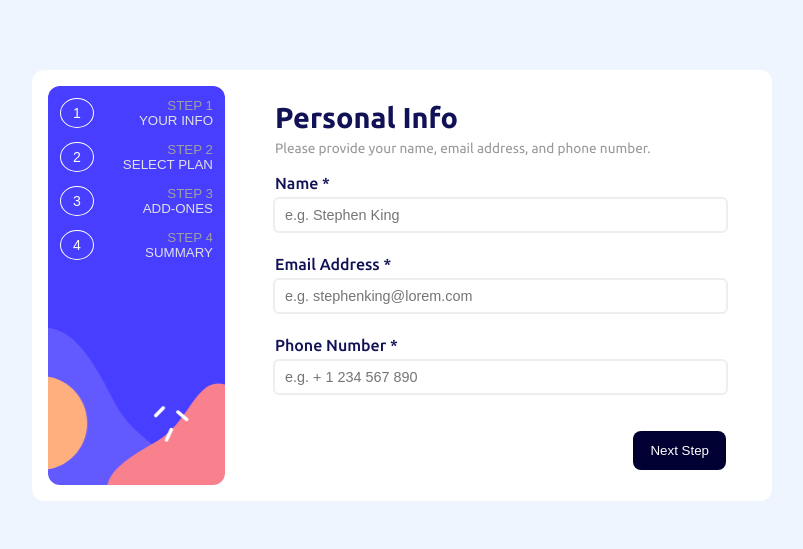
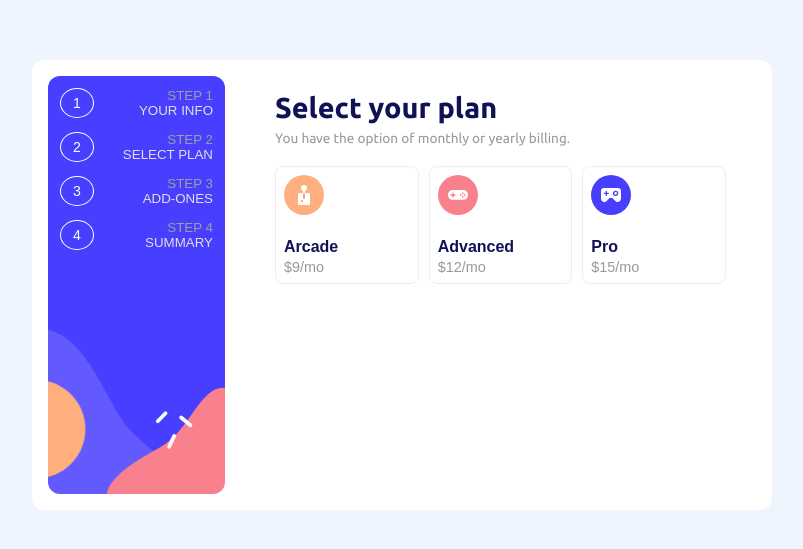
Before and after one commit to omarhossam750/multi-step-form, a plain HTML site: page index.html in a window 1280 px wide. Shown: the part 115-664 px from the top of the page, without its empty margins (238-1041 px from the left). Drawn offline with Linux system fonts and the light colour scheme.

Commit message:
Finished working on the first form except validation and started the second one

```diff
--- a/assets/css/styles.css
+++ b/assets/css/styles.css
@@ -15,11 +15,7 @@ html {
   font-size: 16px;
   font-family: "Ubuntu", sans-serif;
 }
-button {
-  cursor: pointer;
-  border: 0;
-}
-/* Completely removes spin buttons */
+/* Completely removes spin buttons for input number */
 input[type="number"] {
   -webkit-appearance: textfield;
   -moz-appearance: textfield;
@@ -30,8 +26,15 @@ input[type="number"]::-webkit-inner-spin-button,
 input[type="number"]::-webkit-outer-spin-button {
   -webkit-appearance: none;
 }
+/* Global Properties */
+button {
+  cursor: pointer;
+  border: 0;
+}
 .flex { display: flex; }
 .flex.column { flex-direction: column; }
+
+/************  MAIN & PARENT SECTION ************/
 main {
   display: flex;
   justify-content: center;
@@ -47,6 +50,7 @@ section.multi-step-container {
   background-color: var(--section-bgcolor);
   border-radius: var(--sidebar-radius);
   width: 740px; /* Width of the Multi STEP CONTAINER */
+  min-height: 450px;
 }
 
 /**************  SIDEBAR ****************/
@@ -96,8 +100,7 @@ section.multi-step-container {
 /**************  FORM STEP ****************/
 .form__step {
   padding: 15px 30px;
-  transition: 0.2s display ease-out;
-
+  display: none;
   & .step--title {
     font-size: 1.8rem;
     padding-bottom: 6px;
@@ -153,3 +156,47 @@ section.multi-step-container {
     }
   }
 }
+
+.form__step.active { display: block; animation: form_step_anime 0.8s ease; }
+
+/***** Plans *****/
+.plans {
+  display: grid;
+  grid-template-columns: repeat(3, 1fr);
+  gap: 10px;
+  margin: 20px 0;
+  & .plan {
+    padding: 8px;
+    border-radius: 8px;
+    background-color: transparent;
+    border: 1px solid #eee;
+    text-align: left;
+
+    & .plan-content {
+      padding-top: 20px;
+
+      & p:first-of-type {
+        color: var(--form-unique-color);
+        font-weight: 600;
+        padding-bottom: 3px;
+        font-size: 1rem;
+      }
+      & p:last-of-type {
+        color: #999;
+        font-size: 0.9rem;
+      }
+    }
+
+    &:hover {
+      border-color: var(--form-unique-bgcolor);
+    }
+  }
+}
+.plan.chose {
+  border-color: var(--form-unique-color)!important;
+}
+/*************** ANIMATION *************/
+@keyframes form_step_anime {
+  from { opacity: 0; }
+  to { opacity: 1; }
+}
--- a/assets/js/script.js
+++ b/assets/js/script.js
@@ -0,0 +1,17 @@
+const stepBtns = [...document.getElementsByClassName("step--btn")];
+const formSteps = [...document.getElementsByClassName("form__step")]
+stepBtns.forEach(step => {
+  step.onclick = function() {
+    const stepId = step.firstElementChild.textContent;
+    const formStep = document.getElementById(`form__step__${stepId}`);
+    if (formStep.classList.contains("active")) return;
+
+    formSteps.forEach(x => x.classList.contains("active") ? x.classList.remove("active") : "");
+
+    void formStep.offsetWidth
+    formStep.classList.add("active");
+  }
+})
+function validateForm1() {
+
+}
--- a/index.html
+++ b/index.html
@@ -16,28 +16,28 @@
   <main>
     <section class="multi-step-container">
       <aside class="flex column steps__sidebar sidebar__desktop">
-        <button class="flex">
+        <button class="flex step--btn">
           <span class="step--id">1</span>
           <div>
             <p>STEP 1</p>
             <p>YOUR INFO</p>
           </div>
         </button>
-        <button class="flex">
+        <button class="flex step--btn">
           <span class="step--id">2</span>
           <div>
             <p>STEP 2</p>
             <p>SELECT PLAN</p>
           </div>
         </button>
-        <button class="flex">
+        <button class="flex step--btn">
           <span class="step--id">3</span>
           <div>
             <p>STEP 3</p>
             <p>ADD-ONES</p>
           </div>
         </button>
-        <button class="flex">
+        <button class="flex step--btn">
           <span class="step--id">4</span>
           <div>
             <p>STEP 4</p>
@@ -45,7 +45,10 @@
           </div>
         </button>
       </aside>
-      <div class="form__step form__step__1">
+
+      <!-------- FORM STEPS -------->
+      <!-- 1 -->
+      <div class="form__step" id="form__step__1">
         <h1 class="step--title">Personal Info</h1>
         <p class="step--bio">Please provide your name, email address, and phone number.</p>
         <form class="step--form">
@@ -64,6 +67,35 @@
           <button class="step--submit--btn">Next Step</button>
         </form>
       </div>
+
+      <!-- 2 -->
+      <div class="form__step active" id="form__step__2">
+        <h1 class="step--title">Select your plan</h1>
+        <p class="step--bio">You have the option of monthly or yearly billing.</p>
+        <div class="plans">
+          <button class="plan">
+            <img src="./assets/images/icon-arcade.svg" alt="An image of Console">
+            <div class="plan-content">
+              <p class="title">Arcade</p>
+              <p class="price">$9/mo</p>
+            </div>
+          </button>
+          <button class="plan">
+            <img src="./assets/images/icon-advanced.svg" alt="An image of Console">
+            <div class="plan-content">
+              <p class="title">Advanced</p>
+              <p class="price">$12/mo</p>
+            </div>
+          </button>
+          <button class="plan">
+            <img src="./assets/images/icon-pro.svg" alt="An image of Console">
+            <div class="plan-content">
+              <p class="title">Pro</p>
+              <p class="price">$15/mo</p>
+            </div>
+          </button>
+        </div>
+      </div>
     </section>
   </main>
   <!-- JavaScript FILE -->
```
